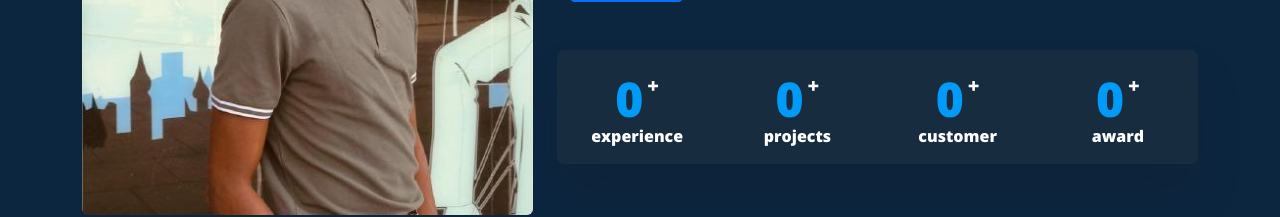
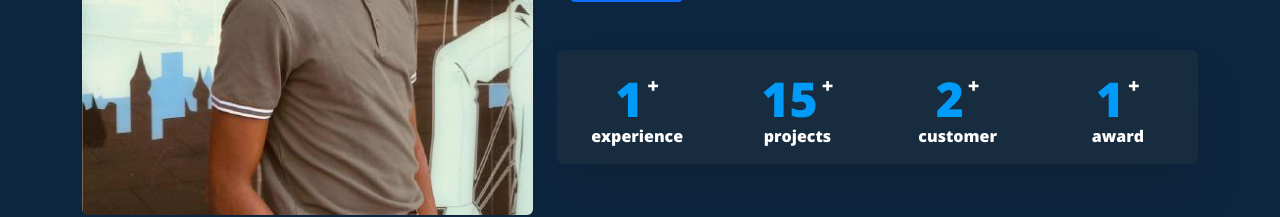
Before and after one commit to ssdiagne1/samba_porftolio, a website: page index.html in a window 1280 px wide. Shown: the part 1081-1298 px from the top of the page. Drawn offline with nearby package versions, Linux system fonts and the light colour scheme.

Commit message:
alpha_version_1

```diff
--- a/index.html
+++ b/index.html
@@ -118,14 +118,14 @@
                     <div class="row mt-5 text-center exp">
                         <div class="col-6 col-lg-3">
                             <div class="d-flex justify-content-center">
-                                <h4 class="fw-boldu exp-number" data-val="13">0</h4>
+                                <h4 class="fw-boldu exp-number" data-val="13">1</h4>
                                 <h5 class="mt-4 ps-1">+</h5>
                             </div>
                             <p>experience</p>
                         </div>
                         <div class="col-6 col-lg-3">
                             <div class="d-flex justify-content-center">
-                                <h4 class="fw-boldu exp-number" data-val="200">0</h4>
+                                <h4 class="fw-boldu exp-number" data-val="200">15</h4>
                                 <h5 class="mt-4 ps-1">+</h5>
                             </div>
                             <p>projects</p>
@@ -133,7 +133,7 @@
 
                         <div class="col-6 col-lg-3">
                             <div class="d-flex justify-content-center">
-                                <h4 class="fw-boldu exp-number" data-val="157">0</h4>
+                                <h4 class="fw-boldu exp-number" data-val="157">2</h4>
                                 <h5 class="mt-4 ps-1">+</h5>
                             </div>
                             <p>customer</p>
@@ -141,7 +141,7 @@
 
                         <div class="col-6 col-lg-3">
                             <div class="d-flex justify-content-center">
-                                <h4 class="fw-boldu exp-number" data-val="4">0</h4>
+                                <h4 class="fw-boldu exp-number" data-val="4">1</h4>
                                 <h5 class="mt-4 ps-1">+</h5>
                             </div>
                             <p>award</p>
```
